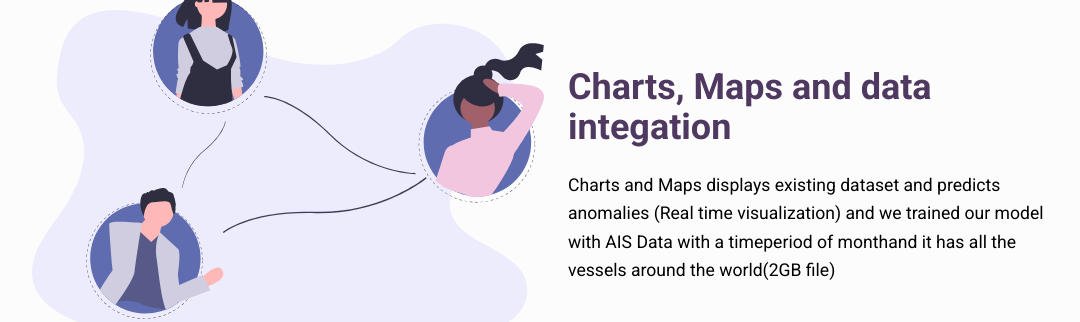
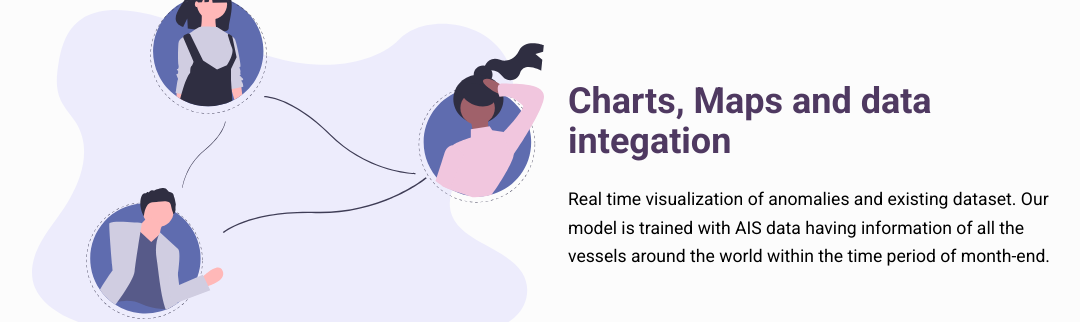
Before and after one commit to sanyamjain9557/sih-website, a plain HTML site: page index.html in a window 1280 px wide. Shown: the part 1835-2157 px from the top of the page, without its empty margins (96-1176 px from the left). Drawn offline with Linux system fonts and the light colour scheme; grey boxes are pictures that could not be loaded.

Commit message:
second commit

```diff
--- a/index.html
+++ b/index.html
@@ -107,7 +107,7 @@
                 Charts, Maps and data integation
             </h2>
             <p>
-                Charts and Maps displays existing dataset and predicts anomalies (Real time visualization) and we trained our model with AIS Data with a timeperiod of monthand it has all the vessels around the world(2GB file)
+              Real time visualization of anomalies and existing dataset. Our model is trained with AIS data having information of all the vessels around the world within the time period of month-end.
             </p>
             <svg width="519" height="366" viewBox="0 0 519 366" fill="none" aria-hidden="true" xmlns="http://www.w3.org/2000/svg">
       <use xlink:href="#feedback"></use>
```
